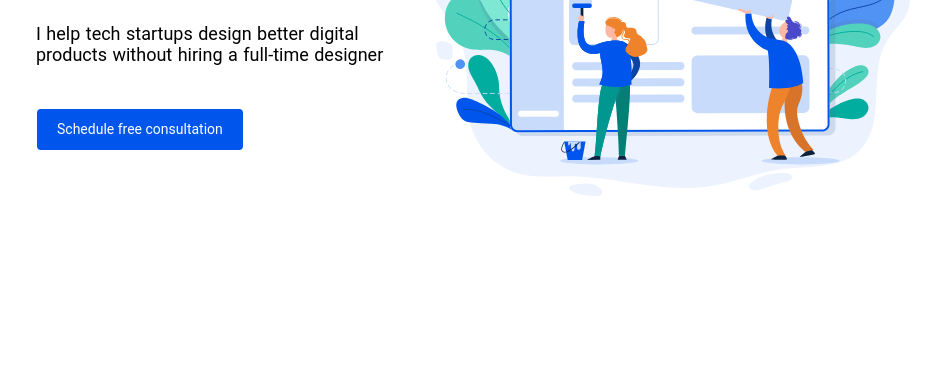
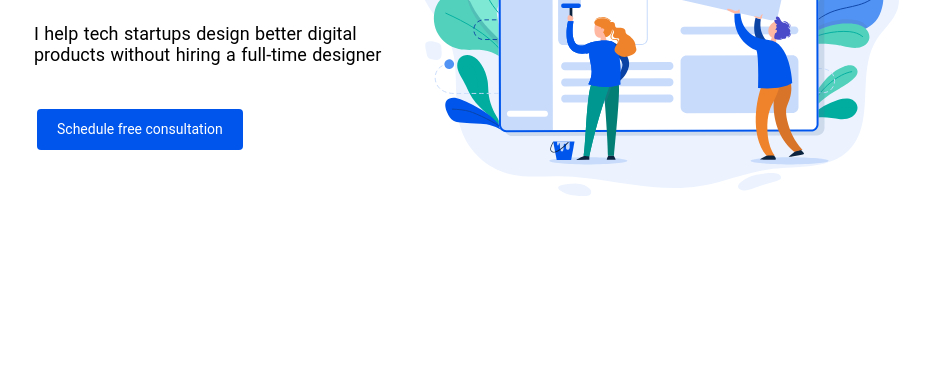
Before and after one commit to WebHeroSchool/drntsv-verstka, a plain HTML site: page index.html in a window 1280 px wide. Shown: the part 425-800 px from the top of the page, without its empty margins (177-1118 px from the left). Drawn offline with Linux system fonts and the light colour scheme.

Commit message:
правки по макетам

```diff
--- a/style.css
+++ b/style.css
@@ -168,7 +168,7 @@ body {
   .main {
     padding: 100px 42% 141px 0;
     background: no-repeat url(img/mainimg.svg);
-    background-position: 88% 51%;
+    background-position: 86% 51%;
     background-size: 47%;
   }
   .main__title {
@@ -179,7 +179,7 @@ body {
     width: 61%;
     margin-right: 0px;
     margin-bottom: 1px;
-    padding: 21px 0px 43px 85px;
+    padding: 21px 1px 43px 83px;
     word-spacing: 1px;
     font: normal 18px/21px Roboto, arial, helvetica, sans-serif;
   }
```
